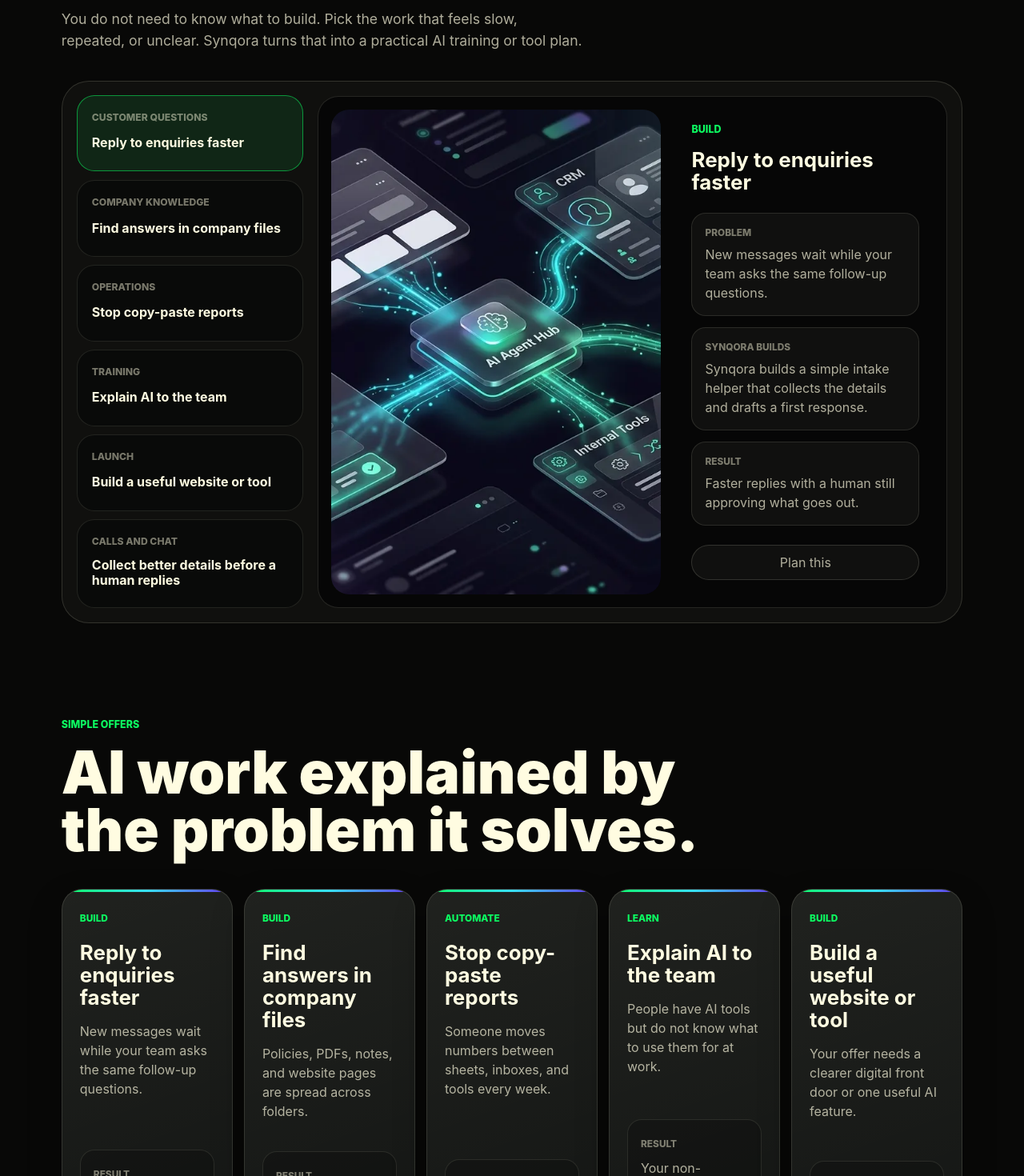
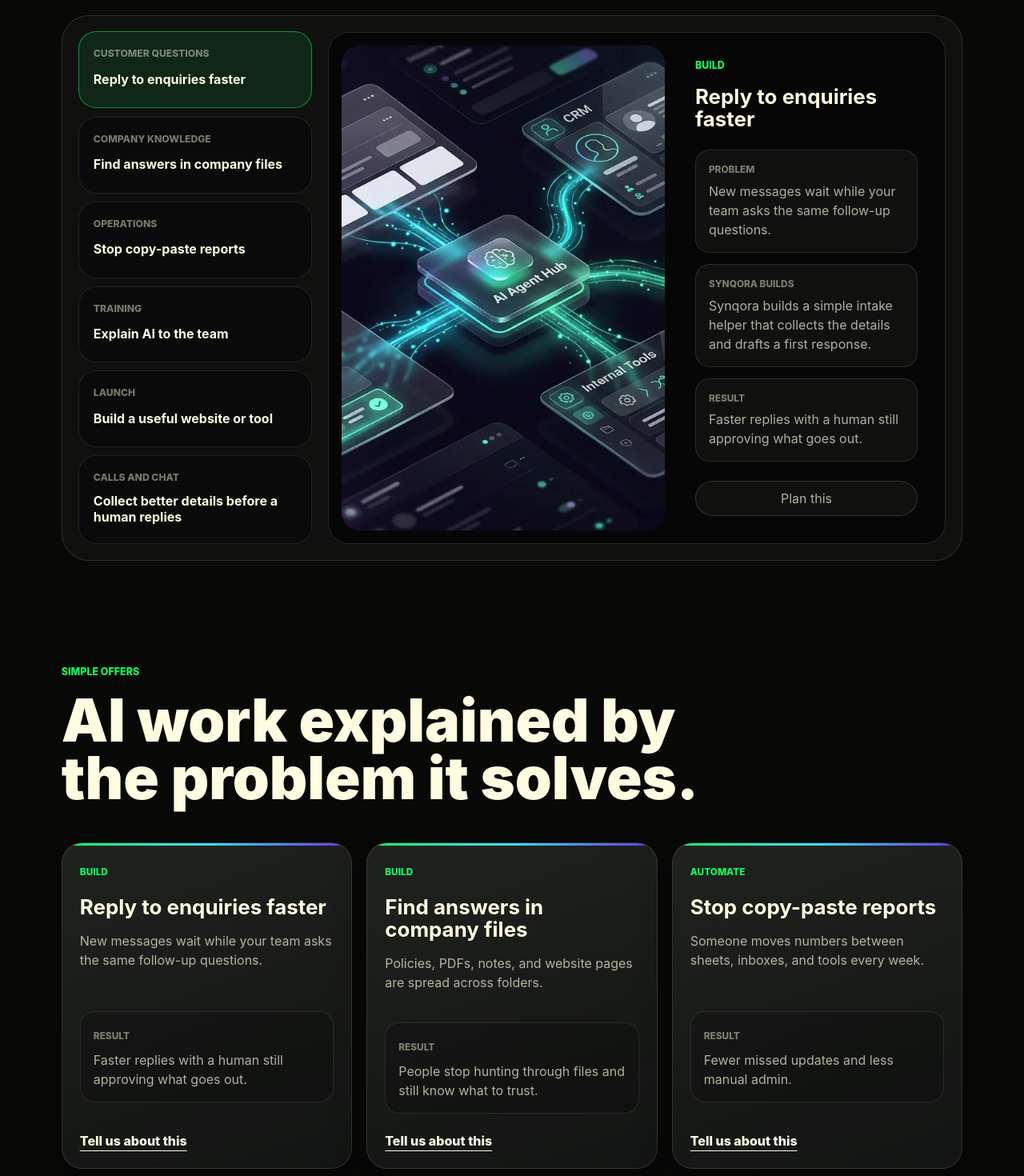
Before and after one commit to Srikarsmile/synqora-site, a React (Vite) app: page / in a window 1280 px wide. Shown: the part 1280-2750 px from the top of the page at 80% size. Built offline with nearby package versions, Linux system fonts and the light colour scheme.

Commit message:
Fix Synqora section and card alignment

```diff
--- a/src/styles.css
+++ b/src/styles.css
@@ -451,21 +451,18 @@ img {
 .site-section {
   width: min(1320px, calc(100% - 12vw));
   margin: 0 auto;
-  padding: 120px 0 0;
+  padding: 132px 0 0;
   scroll-margin-top: 96px;
 }
 
 .section-heading {
-  display: grid;
-  grid-template-columns: minmax(0, 0.9fr) minmax(280px, 0.5fr);
-  gap: 38px;
-  align-items: end;
-  margin-bottom: 36px;
+  display: block;
+  max-width: 920px;
+  margin-bottom: 44px;
 }
 
 .section-heading.compact {
-  display: block;
-  max-width: 820px;
+  max-width: 920px;
 }
 
 .section-heading h2,
@@ -484,7 +481,8 @@ img {
 .section-heading p:not(.section-kicker),
 .method-intro p,
 .contact-copy p {
-  margin: 0;
+  max-width: 640px;
+  margin: 22px 0 0;
   color: var(--muted);
   font-size: 1.1rem;
   line-height: 1.55;
@@ -493,9 +491,9 @@ img {
 
 .pain-point-chooser {
   display: grid;
-  grid-template-columns: minmax(250px, 0.36fr) minmax(0, 1fr);
-  gap: 18px;
-  padding: 18px;
+  grid-template-columns: minmax(292px, 0.34fr) minmax(0, 1fr);
+  gap: 20px;
+  padding: 20px;
   border: 1px solid var(--line);
   border-radius: 34px;
   background: rgba(255, 252, 225, 0.035);
@@ -546,7 +544,7 @@ img {
   display: grid;
   grid-template-columns: minmax(300px, 0.9fr) minmax(260px, 0.7fr);
   gap: 20px;
-  min-height: 560px;
+  min-height: 540px;
   padding: 16px;
   border: 1px solid rgba(255, 252, 225, 0.12);
   border-radius: 26px;
@@ -619,14 +617,14 @@ label span {
 
 .problem-grid {
   display: grid;
-  grid-template-columns: repeat(5, minmax(0, 1fr));
-  gap: 14px;
+  grid-template-columns: repeat(3, minmax(0, 1fr));
+  gap: 18px;
 }
 
 .problem-card {
   position: relative;
   display: flex;
-  min-height: 310px;
+  min-height: 340px;
   flex-direction: column;
   justify-content: space-between;
   overflow: hidden;
@@ -684,7 +682,7 @@ label span {
 
 .method-strip {
   display: grid;
-  grid-template-columns: minmax(300px, 0.45fr) minmax(0, 1fr);
+  grid-template-columns: minmax(340px, 0.42fr) minmax(0, 1fr);
   gap: 28px;
   padding: 28px;
   border: 1px solid var(--line);
@@ -704,15 +702,16 @@ label span {
 .method-steps {
   display: grid;
   grid-template-columns: repeat(4, minmax(0, 1fr));
-  gap: 12px;
+  gap: 14px;
 }
 
 .method-step {
   position: relative;
   display: flex;
-  min-height: 300px;
+  min-height: 270px;
   flex-direction: column;
-  justify-content: space-between;
+  justify-content: flex-start;
+  gap: 22px;
   padding: 22px;
   border: 1px solid rgba(255, 252, 225, 0.12);
   border-radius: 24px;
@@ -730,10 +729,12 @@ label span {
 }
 
 .method-step p {
+  margin: 0;
   color: var(--muted);
 }
 
 .method-step span {
+  margin-top: auto;
   color: var(--acid);
   font-weight: 820;
 }
```
Also changed, not shown: tests/validate-site.mjs (+2 -0 lines).
